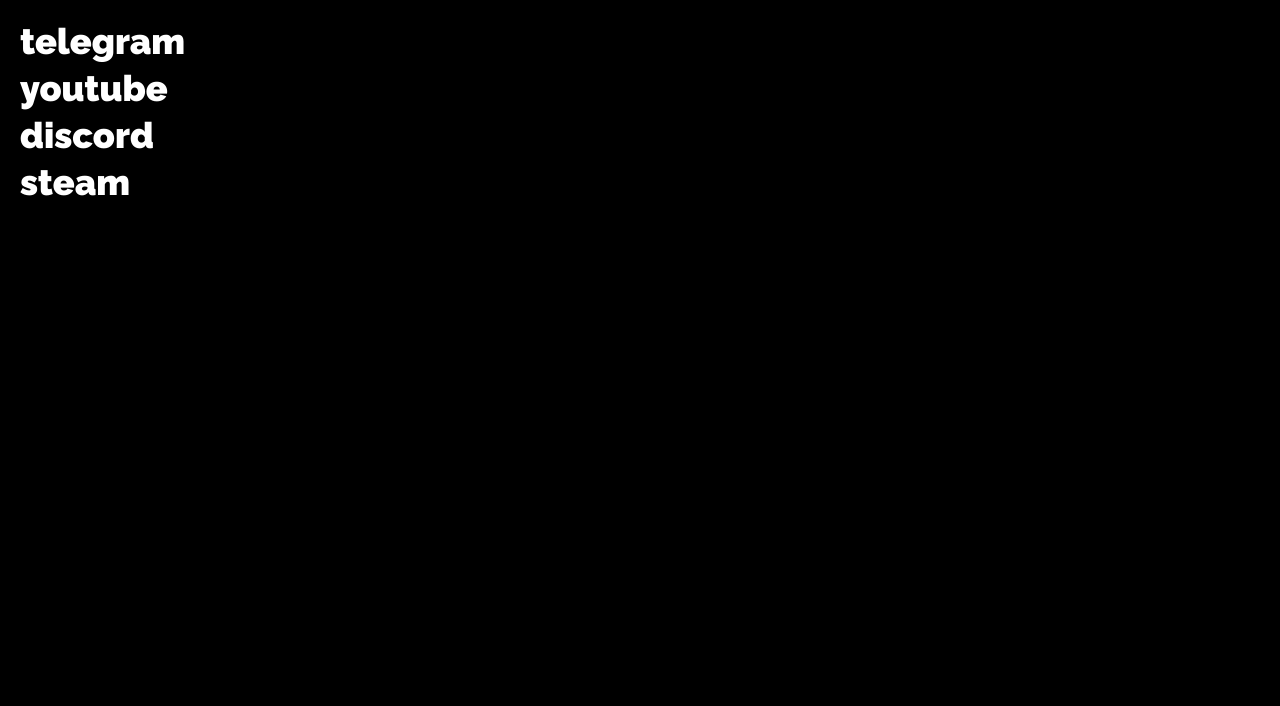
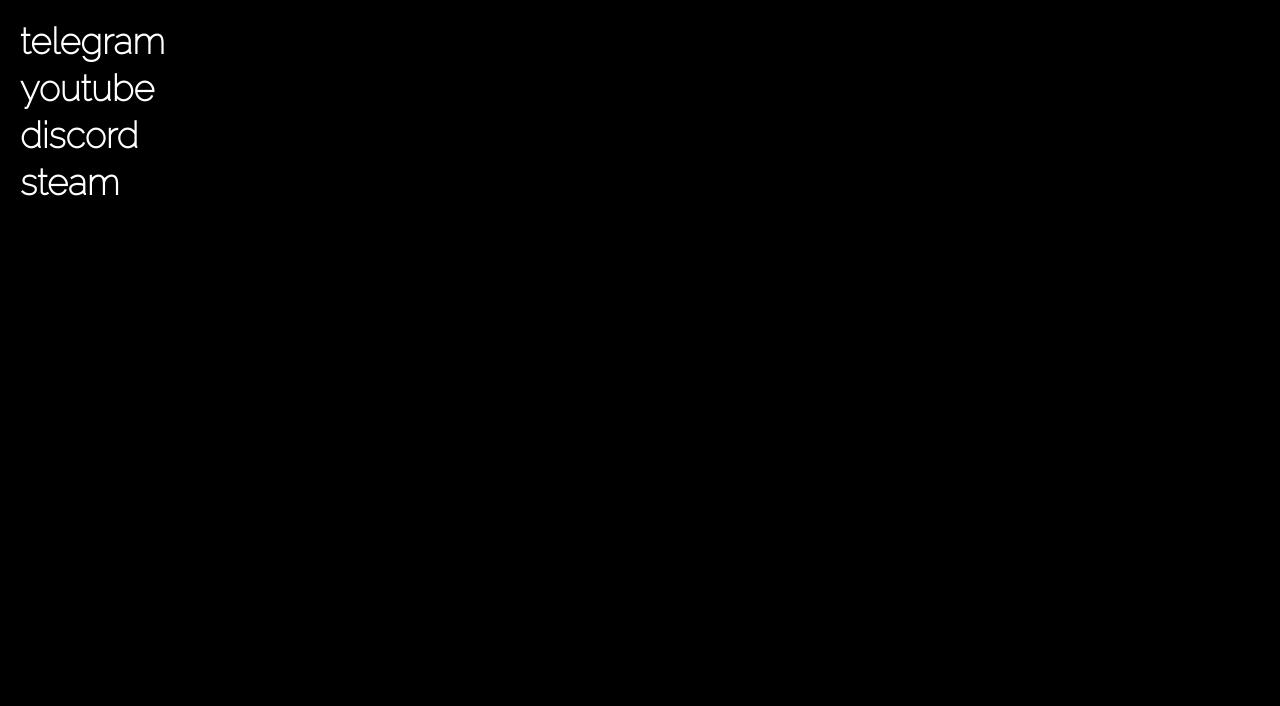
Before and after one commit to humansouls/humansouls.github.io, a plain HTML site: page index.html in a window 1280 px wide. Shown: the top 706 px of the page. Drawn offline with Linux system fonts and the light colour scheme.

Commit message:
Update index.html

```diff
--- a/index.html
+++ b/index.html
@@ -6,7 +6,7 @@
     <link rel="icon" href="icon.png">
     <link rel="preconnect" href="https://fonts.googleapis.com">
     <link rel="preconnect" href="https://fonts.gstatic.com" crossorigin>
-    <link href="https://fonts.googleapis.com/css2?family=Raleway:wght@900&display=swap" rel="stylesheet">
+    <link href="https://fonts.googleapis.com/css2?family=Raleway:wght@100&display=swap" rel="stylesheet">
     <title>xuiw.rip</title>
   </head>
   <body>
```
